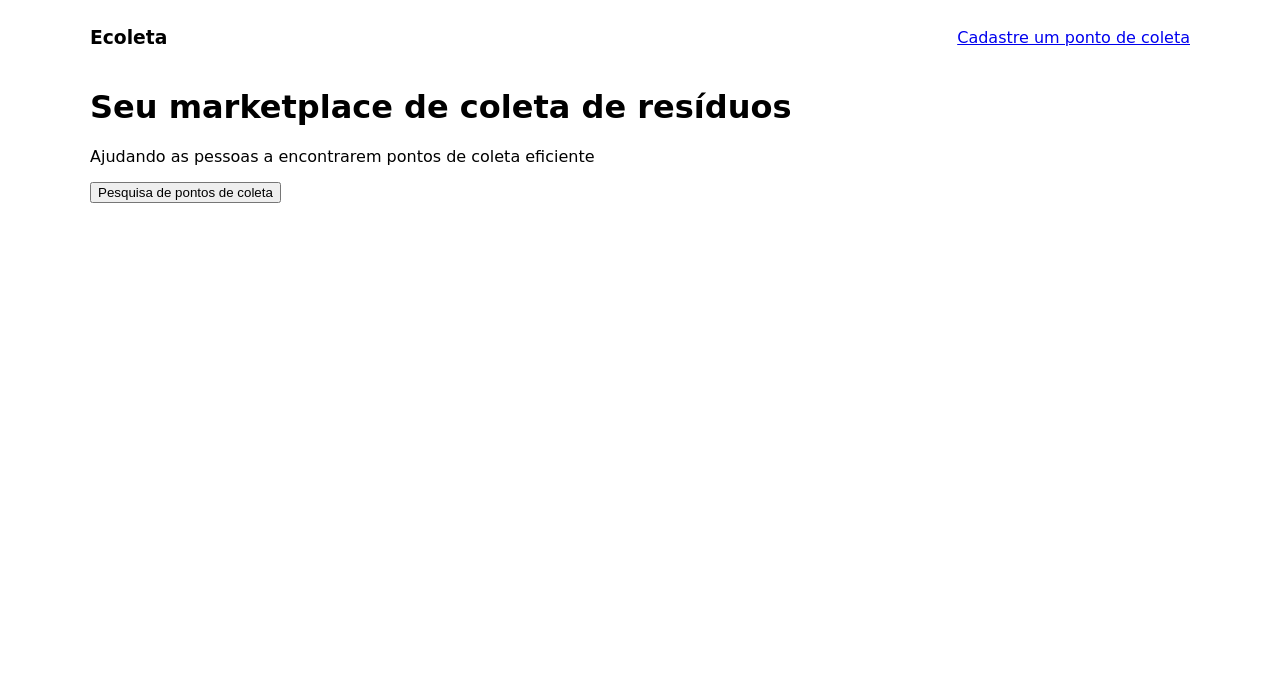
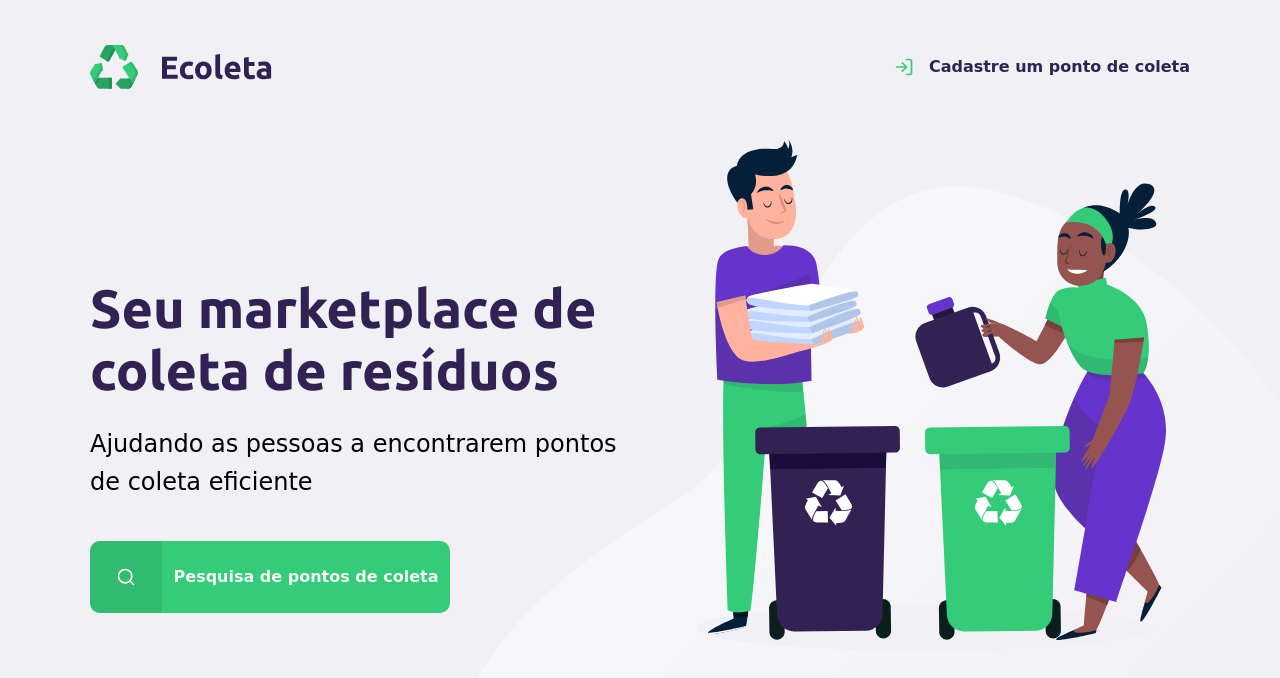
Before and after one commit to DaviCorreia/Ecoleta, a plain HTML site: page index.html in a window 1280 px wide. Drawn offline with Linux system fonts and the light colour scheme; a web font is replaced by a local one.

Commit message:
Finalizando o HTML e CSS da 1° pag e adicionando os asserts

```diff
--- a/index.html
+++ b/index.html
@@ -5,31 +5,53 @@
     <meta name="viewport" content="width=device-width, initial-scale=1.0">
     <title>Ecoleta</title>
 
-    <link href="https://fonts.googleapis.com/css2?family=Grenze+Gotisch:wght@300;700&display=swap" rel="stylesheet">
+    <link href="https://fonts.googleapis.com/css2?family=Grenze+Gotisch&family=Ubuntu:wght@700&display=swap" rel="stylesheet">
+
     <link rel="stylesheet" href="/styles/main.css">
 
 </head>
 <body>
 
-    <div class="content">
+    <div id="page-home">
 
-        <header>
+        <div class="content">
 
-            <h3>Ecoleta</h3>
+            <header>
 
-            <a href="#">Cadastre um ponto de coleta</a>
+                <img src="/assests/logo.svg" alt="Logomarca">
 
-        </header>
+                <a href="#">
+                    <span> </span>
+                    Cadastre um ponto de coleta
+                </a>
+
+            </header>
+
+            <main>
+
+                <h1>Seu marketplace de coleta de resíduos</h1>
+
+                <p>Ajudando as pessoas a encontrarem pontos de coleta eficiente</p>
+
+                <a href="#"><span></span><strong>
+                    Pesquisa de pontos de coleta
+                </strong>
+
+                </a>
 
 
-        <h1>Seu marketplace de coleta de resíduos</h1>
 
-        <p>Ajudando as pessoas a encontrarem pontos de coleta eficiente</p>
+            </main>
 
-        <button>Pesquisa de pontos de coleta</button>
+
+
+
+        </div>
 
     </div>
 
 
+
+
 </body>
 </html>
--- a/styles/main.css
+++ b/styles/main.css
@@ -1,13 +1,143 @@
+:root{
+    --title-color: #322153;
+    --primary-color:#34cb79
+}
+*{
+    margin: 0;
+    padding: 0;
+}
+
 html{
     font-family: 'Grenze Gotisch', cursive;
 }
-header{
+body{
+    background: #f0f0f5;
+    -webkit-font-smoothing: antialiased;
+}
+a{
+    text-decoration: none;
+}
+h1,h2,h3,h4,h5,h6{
+    color: var(--title-color);
+    font-family: 'Ubuntu', sans-serif;
+}
+#page-home{
+
+    height: 100vh;
+    background: url('../assests/home-background.svg') no-repeat;
+    background-position: 35vw bottom;
+
+}
+#page-home .content{
+    width: 90%;
+    max-width: 1100px;
+    margin: 0 auto;
+
+    height: 100%;
+    display: flex;
+    flex-direction: column;
+}
+#page-home header{
+
+    margin-top: 45px;
     display: flex;
     align-items: center;
     justify-content:space-between;
 }
-.content{
-    width: 90%;
-    max-width: 1100px;
-    margin: 0 auto;
+#page-home header a{
+    display: flex;
+    color: var(--title-color);
+    font-weight: 700;
 }
+#page-home header a span{
+
+    margin-right: 15px;
+    display: flex;
+    background-image: url('/assests/log-in.svg');
+    width: 20px;
+    height: 20px;
+}
+#page-home main{
+    max-width: 560px;
+
+    flex: 1;
+    display: flex;
+    flex-direction: column;
+    justify-content: center;
+
+}
+#page-home main h1{
+    font-size: 54px;
+}
+#page-home p{
+    font-size: 24px;
+    line-height: 38px;
+    margin-top: 24px;
+}
+#page-home main a{
+
+    width: 100%;
+    max-width: 360px;
+    height: 72px;
+
+    border-radius: 10px;
+    display: flex;
+    align-items: center;
+
+    margin-top: 40px;
+
+    background-color: var(--primary-color);
+
+    transition: 400ms;
+
+}
+#page-home main a:hover{
+    background-color: rgb(17, 180, 90);
+}
+#page-home main a span{
+    width: 72px;
+    height: 72px;
+
+    border-top-left-radius: 8px;
+    border-bottom-left-radius: 8px;
+
+    background-color:rgba(0,0,0,0.08);
+
+    display: flex;
+    align-items: center;
+    justify-content: center;
+}
+#page-home main a span::after{
+    content: "";
+    background-image: url('/assests/search.svg');
+
+    width: 20px;
+    height: 20px;
+}
+#page-home main a strong{
+    color: whitesmoke;
+    flex: 1;
+
+    text-align: center;
+}
+
+@media(max-width:900px){
+    #page-home{
+        background-position-x: 70vw;
+
+    }
+    #page-home .content{
+        align-items: center;
+        text-align: center  ;
+    }
+    #page-home header a {
+        position: absolute;
+        bottom: 48px;
+
+        left: 50%;
+        transform: translateX(-50%);
+    }
+    #page-home main{
+        align-items: center;
+    }
+}
```
Also changed, not shown: assests/arrow-left.svg (added), assests/baterias.svg (added), assests/check.svg (added), assests/eletronicos.svg (added), assests/home-background.svg (added), assests/lampadas.svg (added), assests/log-in.svg (added), assests/logo.svg (added), assests/oleo.svg (added), assests/organicos.svg (added), assests/papeis-papelao.svg (added), assests/search.svg (added), assests/x.svg (added).
